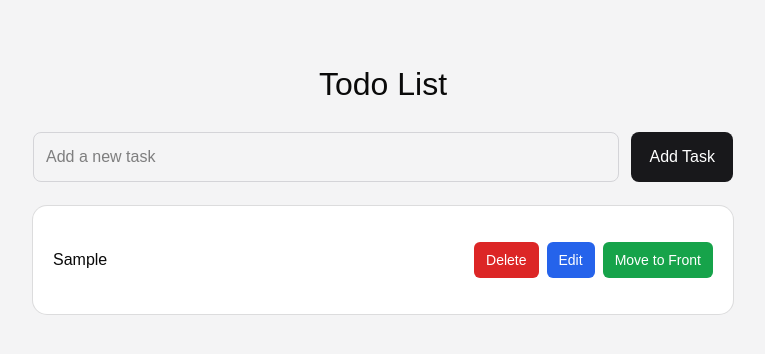
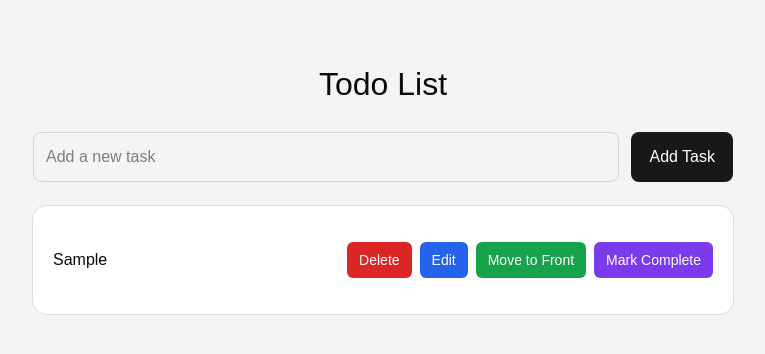
Before and after one commit to Chibbs13/todo-react, a React (Vite) app in the folder client/: page / in a window 1280 px wide. Both pictures are taken after typing "Sample" into the empty fields and a click on the button "Add Task". Shown: the top 354 px of the page, without its empty margins (257-1022 px from the left). Built offline with nearby package versions, Linux system fonts and the light colour scheme.

Commit message:
Add task completion button/logic

```diff
--- a/client/src/App.css
+++ b/client/src/App.css
@@ -109,3 +109,17 @@ body {
 .move-button:hover {
   background-color: #15803d;
 }
+
+.complete-button {
+  background-color: #7c3aed;
+  color: white;
+}
+
+.complete-button:hover {
+  background-color: #6d28d9;
+}
+
+.completed {
+  text-decoration: line-through;
+  opacity: 0.6;
+}
--- a/client/src/App.jsx
+++ b/client/src/App.jsx
@@ -21,6 +21,7 @@ function App() {
     const newTaskObj = {
       id: Date.now(),
       text: newTask,
+      completed: false,
     };
 
     setTask([...task, newTaskObj]);
@@ -47,6 +48,12 @@ function App() {
     }
   }
 
+  function toggleTaskCompletion(id) {
+    setTask(
+      task.map((t) => (t.id === id ? { ...t, completed: !t.completed } : t)),
+    );
+  }
+
   return (
     <main className="app">
       <div className="todo-container">
@@ -69,7 +76,9 @@ function App() {
           {task.map((t) => (
             <Card key={t.id} className="task-card">
               <CardContent className="task-card-content">
-                <span className="task-text">{t.text}</span>
+                <span className={`task-text ${t.completed ? "completed" : ""}`}>
+                  {t.text}
+                </span>
 
                 <div className="task-actions">
                   <button
@@ -90,6 +99,12 @@ function App() {
                   >
                     Move to Front
                   </button>
+                  <button
+                    onClick={() => toggleTaskCompletion(t.id)}
+                    className="task-button complete-button"
+                  >
+                    {t.completed ? "Mark Active" : "Mark Complete"}
+                  </button>
                 </div>
               </CardContent>
             </Card>
```
